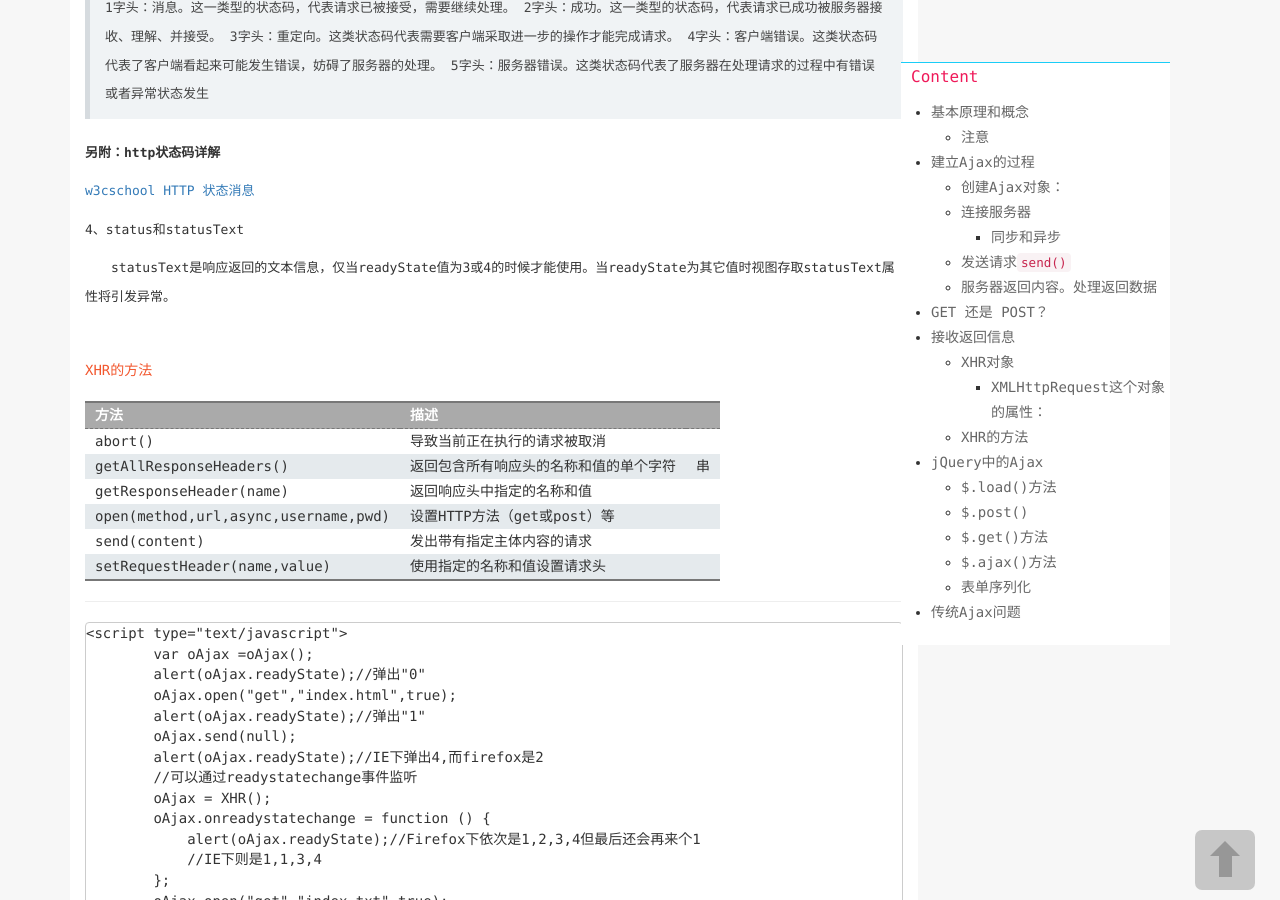
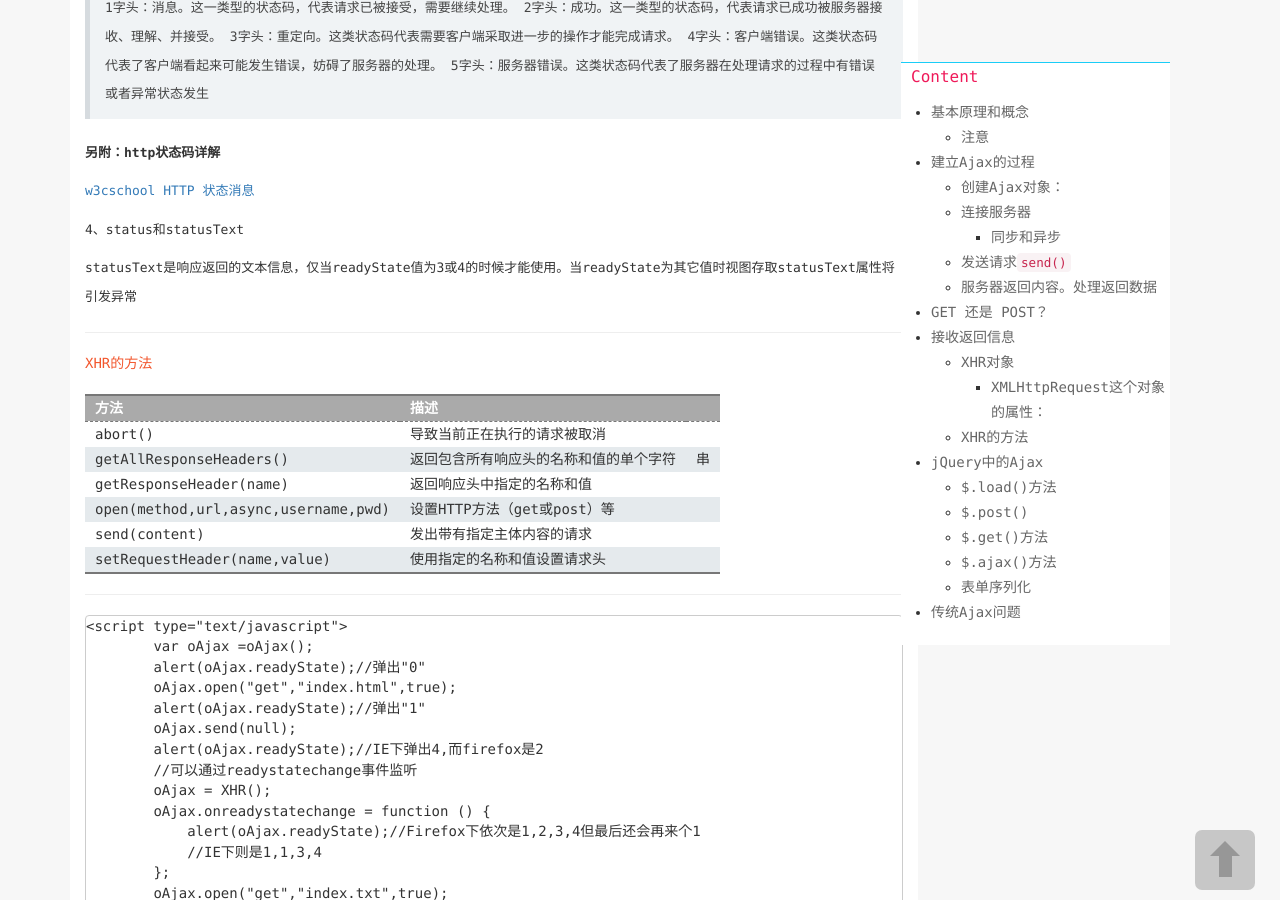
Before and after one commit to LittlewhiteChen/LittlewhiteChen.github.io, a Jekyll site: the page built from _posts/2015-09-10-Ajax的运用，如何在项目中创建Ajax.md, in a window 1280 px wide and 900 px high, scrolled down 4249 px. Built offline with Jekyll 4.4.1, drawn with Linux system fonts in a browser that asks for light colours; nearby versions of some CDN libraries; comment, search, counter and statistics services are not loaded; a style sheet for code colours, icons or effects is not loaded.

```diff
--- a/_posts/2015-09-10-Ajax的运用，如何在项目中创建Ajax.md
+++ b/_posts/2015-09-10-Ajax的运用，如何在项目中创建Ajax.md
@@ -225,10 +225,13 @@ send 里面的参数get方法可以不填或者null；post方法填要传到后
 
 4、status和statusText
 
-　　statusText是响应返回的文本信息，仅当readyState值为3或4的时候才能使用。当readyState为其它值时视图存取statusText属性将引发异常。
+statusText是响应返回的文本信息，仅当readyState值为3或4的时候才能使用。当readyState为其它值时视图存取statusText属性将引发异常
+
+---
 
 
 ### XHR的方法
+
 
  方法 | 描述
  ---- | -----
```
